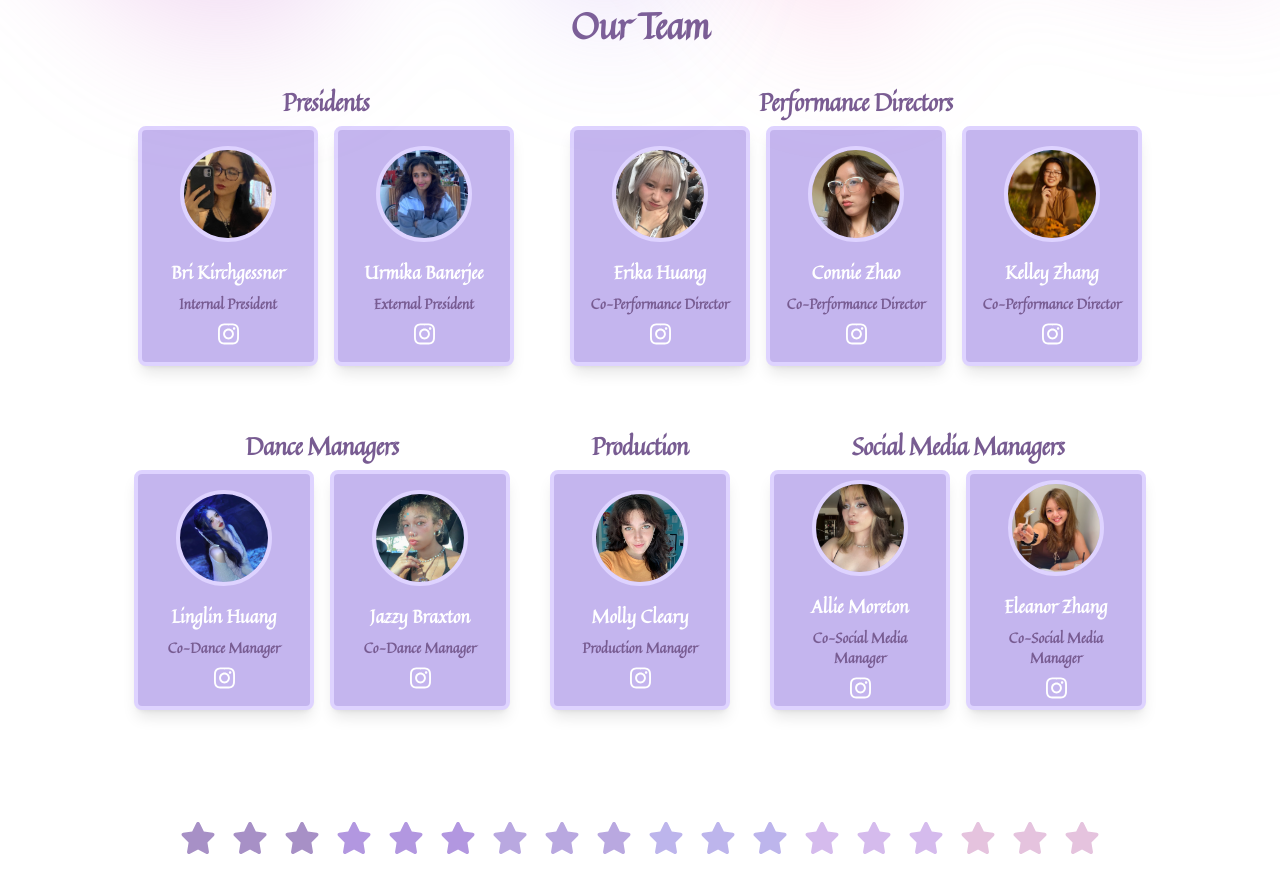
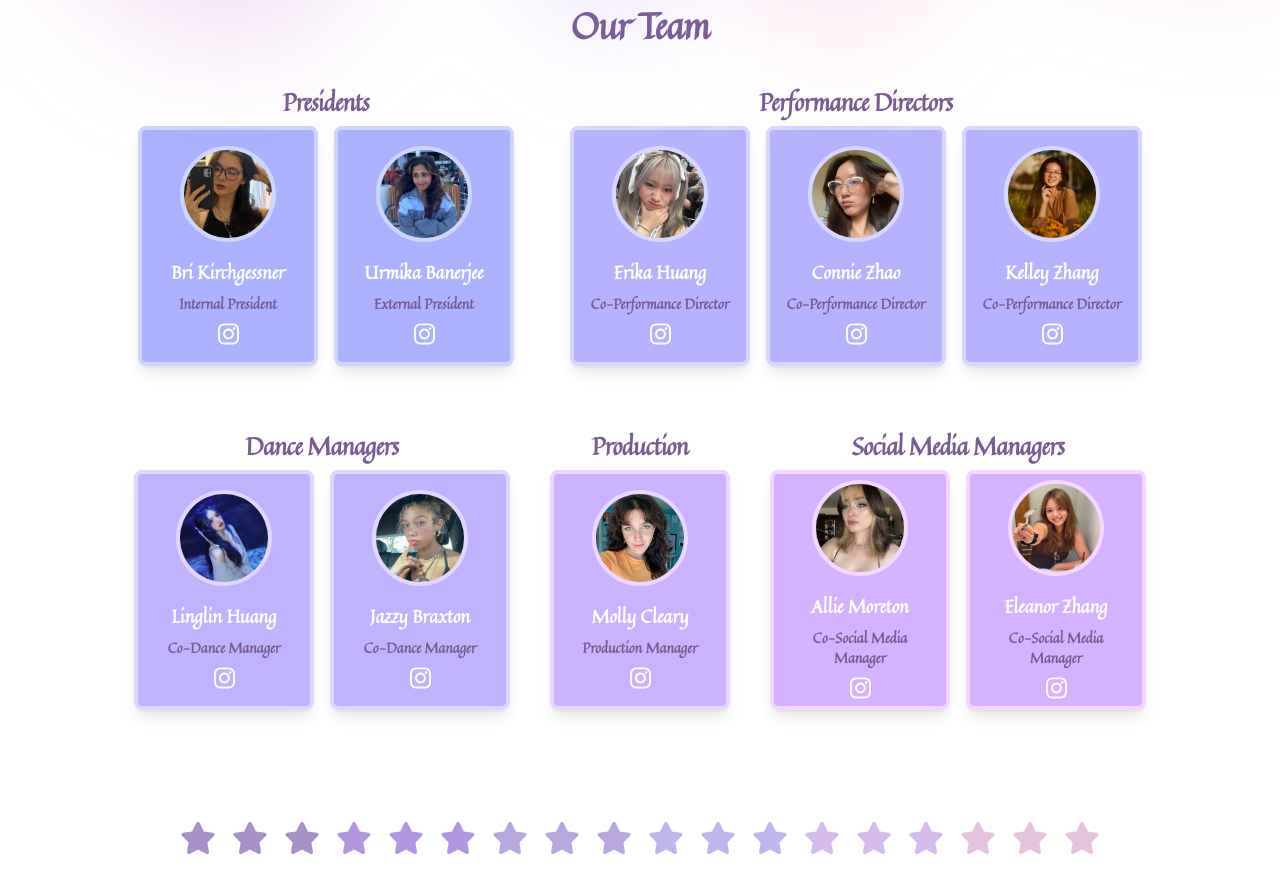
Before and after one commit to BriLeighk/vivid-dance-crew, a Next.js app: page / in a window 1280 px wide. Shown: the part 1840-2732 px from the top of the page. Built offline with nearby package versions, Linux system fonts and the light colour scheme; no server answers.

Commit message:
changed color schemes of profile cards; added nowrap to president cards

```diff
--- a/app/Components/Team.js
+++ b/app/Components/Team.js
@@ -59,9 +59,9 @@ export default function Team() {
                             <h1 className="text-xl font-bold tracking-tight sm:text-2xl text-center text-[#785C92] mb-2">Presidents</h1>
                             <div className="flex justify-center gap-x-4 mb-16">
                                 {teamMembers.slice(0, 2).map((member, index) => (
-                                    <div key={index} className="flex flex-col items-center bg-[#C4B5EE] border-4 border-[#DED3FF] rounded-lg p-4 shadow-lg h-[180px] w-[135px] sm:h-[240px] sm:w-[180px] justify-center">
-                                        <img src={member.image} alt={member.name} className="w-20 h-20 sm:w-24 sm:h-24 rounded-full object-cover border-4 border-[#DED3FF] wrap-none" />
-                                        <h3 className="mt-2 sm:mt-4 text-sm sm:text-lg font-semibold text-white">{member.name}</h3>
+                                    <div key={index} className="flex flex-col items-center bg-[#ACB2FF] border-4 border-[#CDD6FF] rounded-lg p-4 shadow-lg h-[180px] w-[135px] sm:h-[240px] sm:w-[180px] justify-center">
+                                    <img src={member.image} alt={member.name} className="w-20 h-20 sm:w-24 sm:h-24 rounded-full object-cover border-4 border-[#CDD6FF]" />
+                                    <h3 className="mt-2 sm:mt-4 text-sm sm:text-lg font-semibold text-white wrap-none">{member.name}</h3>
                                         <p className="sm:mt-2 text-xs sm:text-sm text-[#785C92] font-semibold text-center">{member.role}</p>
                                         <div className="flex justify-center sm:mt-2">
                                             <a href={member.instagram} target="_blank" rel="noopener noreferrer" className="text-white mx-2 cursor-pointer">
@@ -77,8 +77,8 @@ export default function Team() {
                             <div className="flex justify-center gap-x-4 mb-16 flex-wrap gap-y-4">
 
                                 {teamMembers.slice(2, 5).map((member, index) => (
-                                    <div key={index} className="flex flex-col items-center bg-[#C4B5EE] border-4 border-[#DED3FF] rounded-lg p-4 shadow-lg h-[180px] w-[135px] sm:h-[240px] sm:w-[180px] justify-center">
-                                        <img src={member.image} alt={member.name} className="w-20 h-20 sm:w-24 sm:h-24 rounded-full object-cover border-4 border-[#DED3FF]" />
+                                   <div key={index} className="flex flex-col items-center bg-[#B6B2FF] border-4 border-[#D7D6FF] rounded-lg p-4 shadow-lg h-[180px] w-[135px] sm:h-[240px] sm:w-[180px] justify-center">
+                                   <img src={member.image} alt={member.name} className="w-20 h-20 sm:w-24 sm:h-24 rounded-full object-cover border-4 border-[#D7D6FF]" />
                                         <h3 className="mt-2 sm:mt-4 text-sm sm:text-lg font-semibold text-white">{member.name}</h3>
                                         <p className="sm:mt-2 text-xs sm:text-sm text-[#785C92] font-semibold text-center">{member.role}</p>
                                         <div className="flex justify-center sm:mt-2">
@@ -97,9 +97,9 @@ export default function Team() {
                             <h1 className="text-xl font-bold tracking-tight sm:text-2xl text-center text-[#785C92] mb-2">Dance Managers</h1>
                             <div className="flex justify-center gap-x-4 mb-16">
                                 {teamMembers.slice(6, 8).map((member, index) => (
-                                    <div key={index} className="flex flex-col items-center bg-[#C4B5EE] border-4 border-[#DED3FF] rounded-lg p-4 shadow-lg h-[180px] w-[135px] sm:h-[240px] sm:w-[180px] justify-center">
-                                        <img src={member.image} alt={member.name} className="w-20 h-20 sm:w-24 sm:h-24 rounded-full object-cover border-4 border-[#DED3FF]" />
-                                        <h3 className="mt-2 sm:mt-4 text-sm sm:text-lg font-semibold text-white">{member.name}</h3>
+                                    <div key={index} className="flex flex-col items-center bg-[#C0B2FF] border-4 border-[#E1D6FF] rounded-lg p-4 shadow-lg h-[180px] w-[135px] sm:h-[240px] sm:w-[180px] justify-center">
+                                    <img src={member.image} alt={member.name} className="w-20 h-20 sm:w-24 sm:h-24 rounded-full object-cover border-4 border-[#E1D6FF]" />
+                                    <h3 className="mt-2 sm:mt-4 text-sm sm:text-lg font-semibold text-white">{member.name}</h3>
                                         <p className="sm:mt-2 text-xs sm:text-sm text-[#785C92] font-semibold text-center">{member.role}</p>
                                         <div className="flex justify-center sm:mt-2">
                                             <a href={member.instagram} target="_blank" rel="noopener noreferrer" className="text-white mx-2 cursor-pointer">
@@ -115,8 +115,8 @@ export default function Team() {
                             <h1 className="text-xl font-bold tracking-tight sm:text-2xl text-center text-[#785C92] mb-2">Production</h1>
                             <div className="flex justify-center gap-x-4 mb-16">
                                 {teamMembers.slice(5, 6).map((member, index) => (
-                                    <div key={index} className="flex flex-col items-center bg-[#C4B5EE] border-4 border-[#DED3FF] rounded-lg p-4 shadow-lg h-[180px] w-[135px] sm:h-[240px] sm:w-[180px] justify-center">
-                                        <img src={member.image} alt={member.name} className="w-20 h-20 sm:w-24 sm:h-24 rounded-full object-cover border-4 border-[#DED3FF]" />
+                                    <div key={index} className="flex flex-col items-center bg-[#CAB2FF] border-4 border-[#EBD6FF] rounded-lg p-4 shadow-lg h-[180px] w-[135px] sm:h-[240px] sm:w-[180px] justify-center">
+                                        <img src={member.image} alt={member.name} className="w-20 h-20 sm:w-24 sm:h-24 rounded-full object-cover border-4 border-[#EBD6FF]" />
                                         <h3 className="mt-2 sm:mt-4 text-sm sm:text-lg font-semibold text-white">{member.name}</h3>
                                         <p className="sm:mt-2 text-xs sm:text-sm text-[#785C92] font-semibold text-center">{member.role}</p>
                                         <div className="flex justify-center sm:mt-2">
@@ -133,8 +133,8 @@ export default function Team() {
                             <h1 className="text-xl font-bold tracking-tight sm:text-2xl text-center text-[#785C92] mb-2">Social Media Managers</h1>
                             <div className="flex justify-center gap-x-4 mb-16">
                                 {teamMembers.slice(8, 10).map((member, index) => (
-                                    <div key={index} className="flex flex-col items-center bg-[#C4B5EE] border-4 border-[#DED3FF] rounded-lg p-4 shadow-lg h-[180px] w-[135px] sm:h-[240px] sm:w-[180px] justify-center">
-                                        <img src={member.image} alt={member.name} className="w-20 h-20 sm:w-24 sm:h-24 rounded-full object-cover border-4 border-[#DED3FF]" />
+                                   <div key={index} className="flex flex-col items-center bg-[#D4B2FF] border-4 border-[#F5D6FF] rounded-lg p-4 shadow-lg h-[180px] w-[135px] sm:h-[240px] sm:w-[180px] justify-center">
+                                   <img src={member.image} alt={member.name} className="w-20 h-20 sm:w-24 sm:h-24 rounded-full object-cover border-4 border-[#F5D6FF] wrap-none" />
                                         <h3 className="mt-2 sm:mt-4 text-sm sm:text-lg font-semibold text-white">{member.name}</h3>
                                         <p className="sm:mt-2 text-xs sm:text-sm text-[#785C92] font-semibold text-center">{member.role}</p>
                                         <div className="flex justify-center sm:mt-2">
```
